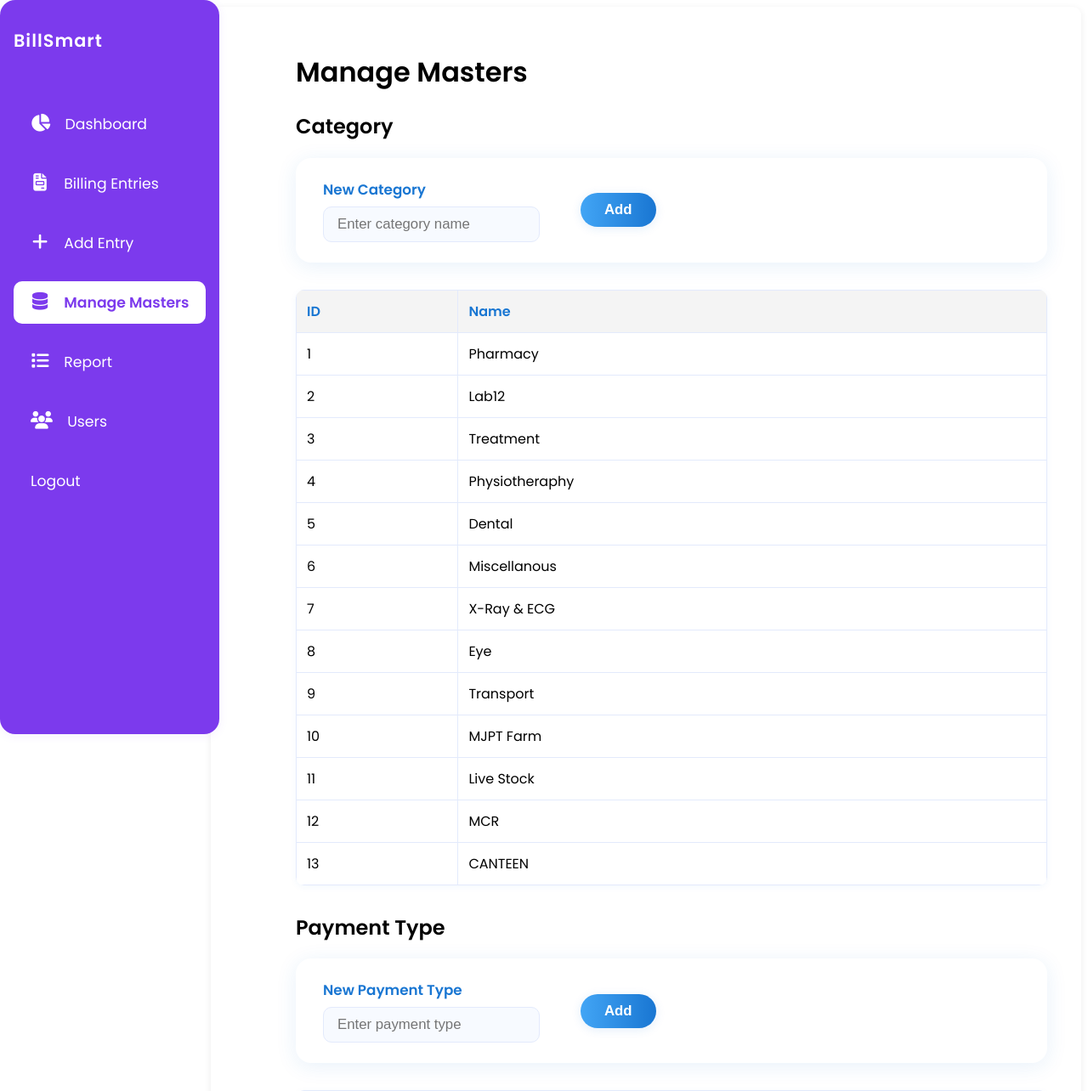
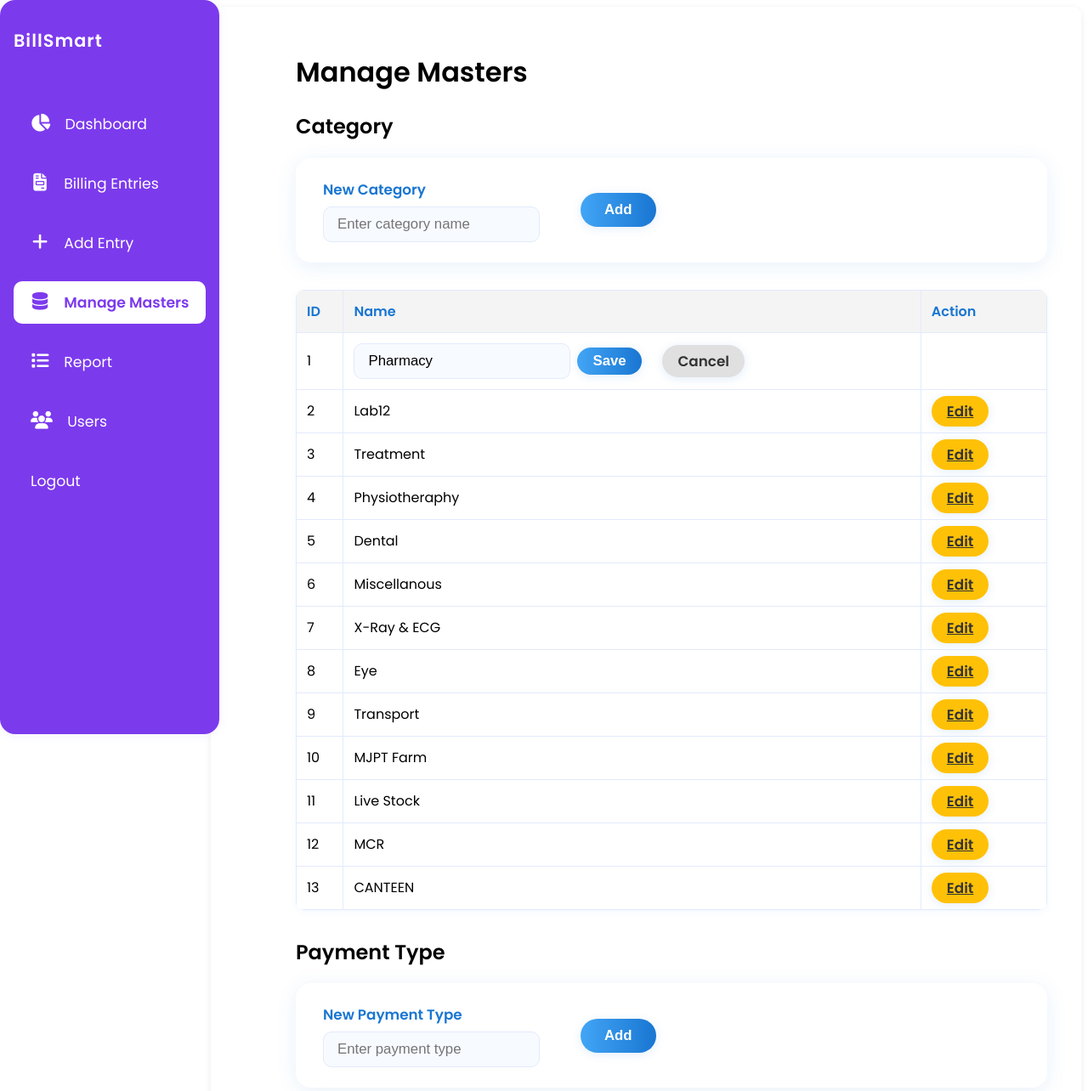
Before and after one commit to nellaibill/billing-lukes, a Flask app: page /masters?edit_category=1 in a window 1280 px wide. Shown: the top 1284 px of the page at 85% size. Run offline with Flask 2, Linux system fonts and the light colour scheme; a user stored in the database is signed in; data comes from the database, SQL or seed files in the repository; both versions use the stored data as it was after the commit; one stand-in notice (Sample message) is shown.

Commit message:
plan for 21-aug-release

```diff
--- a/app.py
+++ b/app.py
@@ -154,7 +154,7 @@ def add_entry():
                 if cat_id and amt and pay_id and float(amt) > 0
             ]
             if not valid_details:
-                flash('No valid entries to save. Please enter at least one item.', 'error')
+                flash('No valid entries to save. Please enter at least one item.', 'danger')
                 return redirect(url_for('add_entry'))
             header = HeaderEntry(op_bill_no=op_bill_no, patient_name=patient_name, date=date, created_at=datetime.now(IST), updated_at=datetime.now(IST))
             db.session.add(header)
@@ -171,7 +171,7 @@ def add_entry():
             if last_header:
                 return redirect(url_for('print_bill', header_id=last_header.id, autoprint=1))
             else:
-                flash('No bills found to print.', 'error')
+                flash('No bills found to print.', 'danger')
                 return redirect(url_for('add_entry'))
     response = make_response(render_template('add_entry.html', categories=categories, payment_types=payment_types, datetime=datetime, slno=slno))
     response.headers['Cache-Control'] = 'no-store, no-cache, must-revalidate, max-age=0'
@@ -182,19 +182,45 @@ def add_entry():
 def masters():
     categories = Category.query.all()
     payment_types = PaymentType.query.all()
+    edit_category = None
+    # Handle edit GET
+    edit_category_id = request.args.get('edit_category')
+    if edit_category_id:
+        edit_category = Category.query.get(int(edit_category_id))
+
     if request.method == 'POST':
+        # Edit category
+        if 'edit_category_id' in request.form:
+            cat_id = request.form['edit_category_id']
+            new_name = request.form['edit_category_name']
+            cat = Category.query.get(int(cat_id))
+            if cat and new_name:
+                cat.name = new_name
+                db.session.commit()
+                flash('Category updated successfully!', 'success')
+            else:
+                flash('Failed to update category.', 'danger')
+            return redirect(url_for('masters'))
+        # Add category
         if 'category' in request.form:
             name = request.form['category']
             if name:
                 db.session.add(Category(name=name))
                 db.session.commit()
+                flash('Category added successfully!', 'success')
+            else:
+                flash('Failed to add category.', 'danger')
+        # Add payment type
         if 'payment_type' in request.form:
             name = request.form['payment_type']
             if name:
                 db.session.add(PaymentType(name=name))
                 db.session.commit()
+                flash('Payment type added successfully!', 'success')
+            else:
+                flash('Failed to add payment type.', 'danger')
         return redirect(url_for('masters'))
-    return render_template('masters.html', categories=categories, payment_types=payment_types)
+    return render_template('masters.html', categories=categories, payment_types=payment_types, edit_category=edit_category)
 
 @app.route('/category_report')
 @login_required
@@ -210,6 +236,10 @@ def category_report():
 
     # Get all categories and payment types
     all_categories = [c.name for c in Category.query.order_by(Category.id).all()]
+    all_categories_dropdown = all_categories.copy()
+    filter_category = request.args.get('filter_category', '')
+    if filter_category:
+        all_categories = [filter_category]
     payment_types_raw = [pt.name for pt in PaymentType.query.order_by(PaymentType.name).all()]
     if combine_bank:
         all_payment_types = [pt for pt in payment_types_raw if pt not in ('UPI', 'SBI')]
@@ -298,9 +328,15 @@ def category_report():
             to_date=to_date,
             detailed_view=detailed_view,
             datewise_view=datewise_view,
-            combine_bank=combine_bank
+            combine_bank=combine_bank,
+            all_categories_dropdown=all_categories_dropdown,
+            filter_category=filter_category
         )
     else:
+        all_categories_dropdown = [c.name for c in Category.query.order_by(Category.id).all()]
+        filter_category = request.args.get('filter_category', '')
+        if filter_category:
+            all_categories = [filter_category]
         # Query details with patient name, bill number, and date
         details = db.session.query(
             Category.name.label('category'),
@@ -385,7 +421,9 @@ def category_report():
             to_date=to_date,
             detailed_view=detailed_view,
             datewise_view=datewise_view,
-            combine_bank=combine_bank
+            combine_bank=combine_bank,
+            all_categories_dropdown=all_categories_dropdown,
+            filter_category=filter_category
         )
 
 @app.route('/payment_type_report')
--- a/instance/last_backup.txt
+++ b/instance/last_backup.txt
@@ -1 +1 @@
-2025-08-13
+2025-08-21
--- /dev/null
+++ b/templates/_flash_messages.html
@@ -0,0 +1,66 @@
+{% macro flash_messages() %}
+    <style>
+      .flash-messages {
+        position: absolute;
+        top: 32px;
+        right: 32px;
+        z-index: 9999;
+      }
+      .flash-rounded {
+        display: flex;
+        align-items: center;
+        gap: 10px;
+        padding: 14px 24px;
+        border-radius: 24px;
+        box-shadow: 0 2px 8px rgba(0,0,0,0.08);
+        font-size: 1.1em;
+        min-width: 260px;
+        max-width: 90vw;
+        margin-bottom: 12px;
+        justify-content: left;
+        color: #fff;
+      }
+      .flash-success {
+        background: #22c55e;
+      }
+      .flash-danger {
+        background: #ef4444;
+      }
+      .flash-close {
+        margin-left: auto;
+        background: transparent;
+        border: none;
+        color: #fff;
+        font-size: 1.3em;
+        cursor: pointer;
+        padding: 0 6px;
+        line-height: 1;
+      }
+    </style>
+    <script>
+      window.addEventListener('DOMContentLoaded', function() {
+        setTimeout(function() {
+          document.querySelectorAll('.flash-messages .flash-rounded').forEach(function(el) {
+            el.style.display = 'none';
+          });
+        }, 3000);
+      });
+    </script>
+    {% with messages = get_flashed_messages(with_categories=true) %}
+      {% if messages %}
+        <div class="flash-messages">
+          {% for category, message in messages %}
+            <div class="flash-rounded flash-{{ category }}" role="alert">
+              {% if category == 'success' %}
+                <span style="background:#d1fae5;color:#059669;border-radius:50%;padding:6px;display:inline-flex;align-items:center;justify-content:center;"><svg xmlns='http://www.w3.org/2000/svg' width='20' height='20' fill='none' viewBox='0 0 24 24'><circle cx='12' cy='12' r='12' fill='#34d399'/><path d='M17 9l-5.5 5.5L7 10' stroke='#fff' stroke-width='2' stroke-linecap='round' stroke-linejoin='round'/></svg></span>
+              {% elif category == 'danger' %}
+                <span style="background:#fee2e2;color:#b91c1c;border-radius:50%;padding:6px;display:inline-flex;align-items:center;justify-content:center;"><svg xmlns='http://www.w3.org/2000/svg' width='20' height='20' fill='none' viewBox='0 0 24 24'><circle cx='12' cy='12' r='12' fill='#f87171'/><path d='M15 9l-6 6M9 9l6 6' stroke='#fff' stroke-width='2' stroke-linecap='round' stroke-linejoin='round'/></svg></span>
+              {% endif %}
+              <span>{{ message }}</span>
+              <button class="flash-close" onclick="this.parentElement.style.display='none';" aria-label="Close">&times;</button>
+            </div>
+          {% endfor %}
+        </div>
+      {% endif %}
+    {% endwith %}
+{% endmacro %}
--- a/templates/add_entry.html
+++ b/templates/add_entry.html
@@ -237,7 +237,9 @@
     </script>
 </head>
 <body>
-    <div class="container" style="max-width:100vw; padding:32px 40px 32px 48px;">
+    <div class="container" style="max-width:100vw; padding:32px 40px 32px 48px; position:relative;">
+        {% from '_flash_messages.html' import flash_messages %}
+        {{ flash_messages() }}
         {% include '_navbar.html' %}
         <h1>Add Billing Entry</h1>
         <form method="post" autocomplete="off" id="billingForm">
--- a/templates/masters.html
+++ b/templates/masters.html
@@ -92,7 +92,9 @@
     </style>
 </head>
 <body>
-    <div class="container" style="max-width:100vw; padding:32px 40px 32px 100px;">
+            {% from '_flash_messages.html' import flash_messages %}
+            {{ flash_messages() }}
+        <div class="container" style="max-width:100vw; padding:32px 40px 32px 100px;">
             {% include '_navbar.html' %}
         <h1>Manage Masters</h1>
         <h2>Category</h2>
@@ -104,9 +106,28 @@
             <button type="submit" class="card-btn">Add</button>
         </form>
         <table>
-            <tr><th>ID</th><th>Name</th></tr>
+            <tr><th>ID</th><th>Name</th><th>Action</th></tr>
             {% for cat in categories %}
-            <tr><td>{{ cat.id }}</td><td>{{ cat.name }}</td></tr>
+            <tr>
+                <td>{{ cat.id }}</td>
+                <td>
+                    {% if edit_category and edit_category.id == cat.id %}
+                        <form method="post" class="card-form" style="background:none; box-shadow:none; padding:0; margin:0; gap:0.5em;">
+                            <input type="hidden" name="edit_category_id" value="{{ cat.id }}">
+                            <input type="text" name="edit_category_name" value="{{ cat.name }}" required class="card-input" style="min-width:120px;">
+                            <button type="submit" class="card-btn" style="padding:6px 18px;">Save</button>
+                            <a href="{{ url_for('masters') }}" class="card-btn" style="background:#e0e0e0; color:#333; padding:6px 18px; text-decoration:none;">Cancel</a>
+                        </form>
+                    {% else %}
+                        {{ cat.name }}
+                    {% endif %}
+                </td>
+                <td>
+                    {% if not (edit_category and edit_category.id == cat.id) %}
+                        <a href="{{ url_for('masters', edit_category=cat.id) }}" class="card-btn" style="padding:6px 18px; background:#ffc107; color:#333;">Edit</a>
+                    {% endif %}
+                </td>
+            </tr>
             {% endfor %}
         </table>
         <h2>Payment Type</h2>
```
Also changed, not shown: templates/category_report.html (+27 -0 lines), instance/lukes_billing_db.db, lukes_billing_db.db (added).
